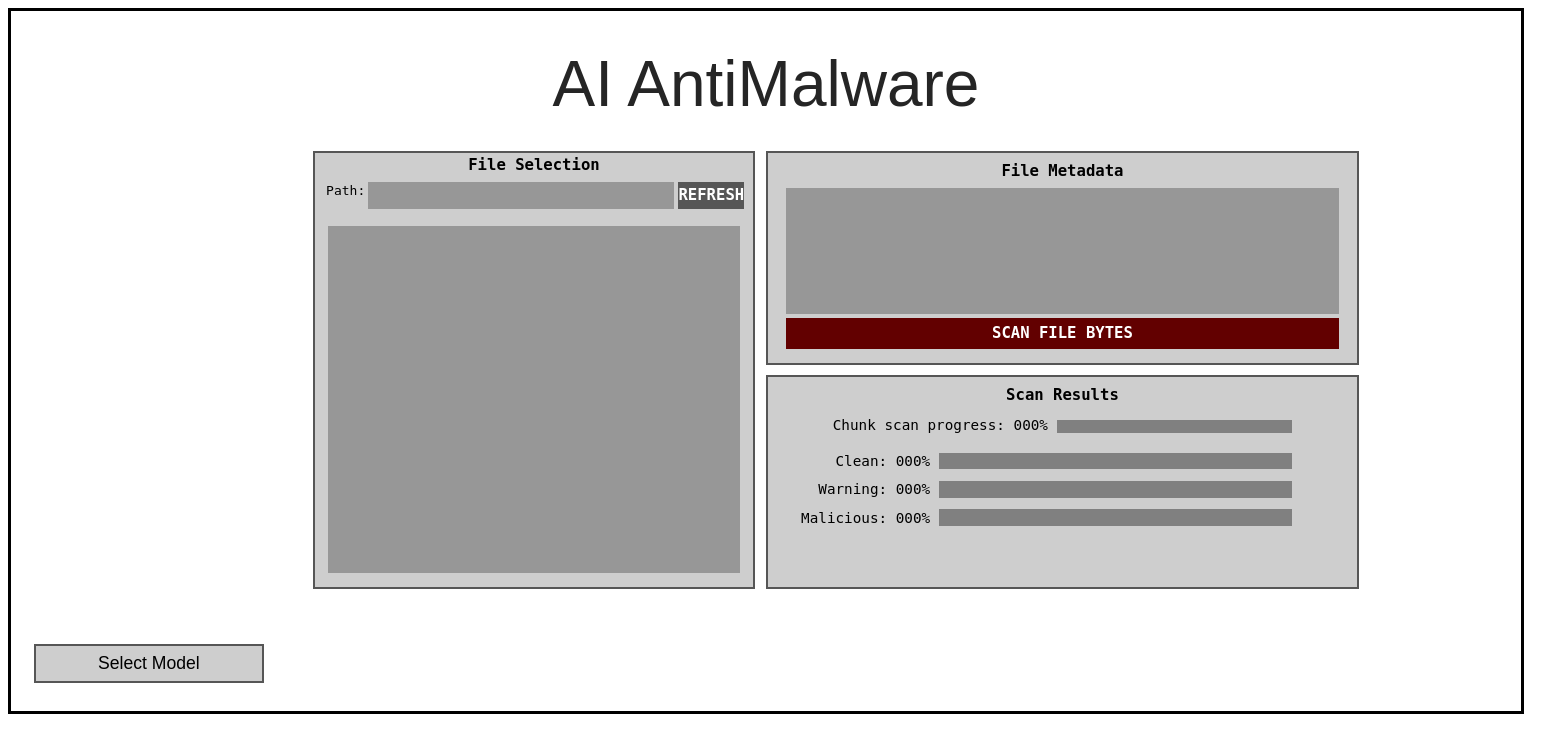
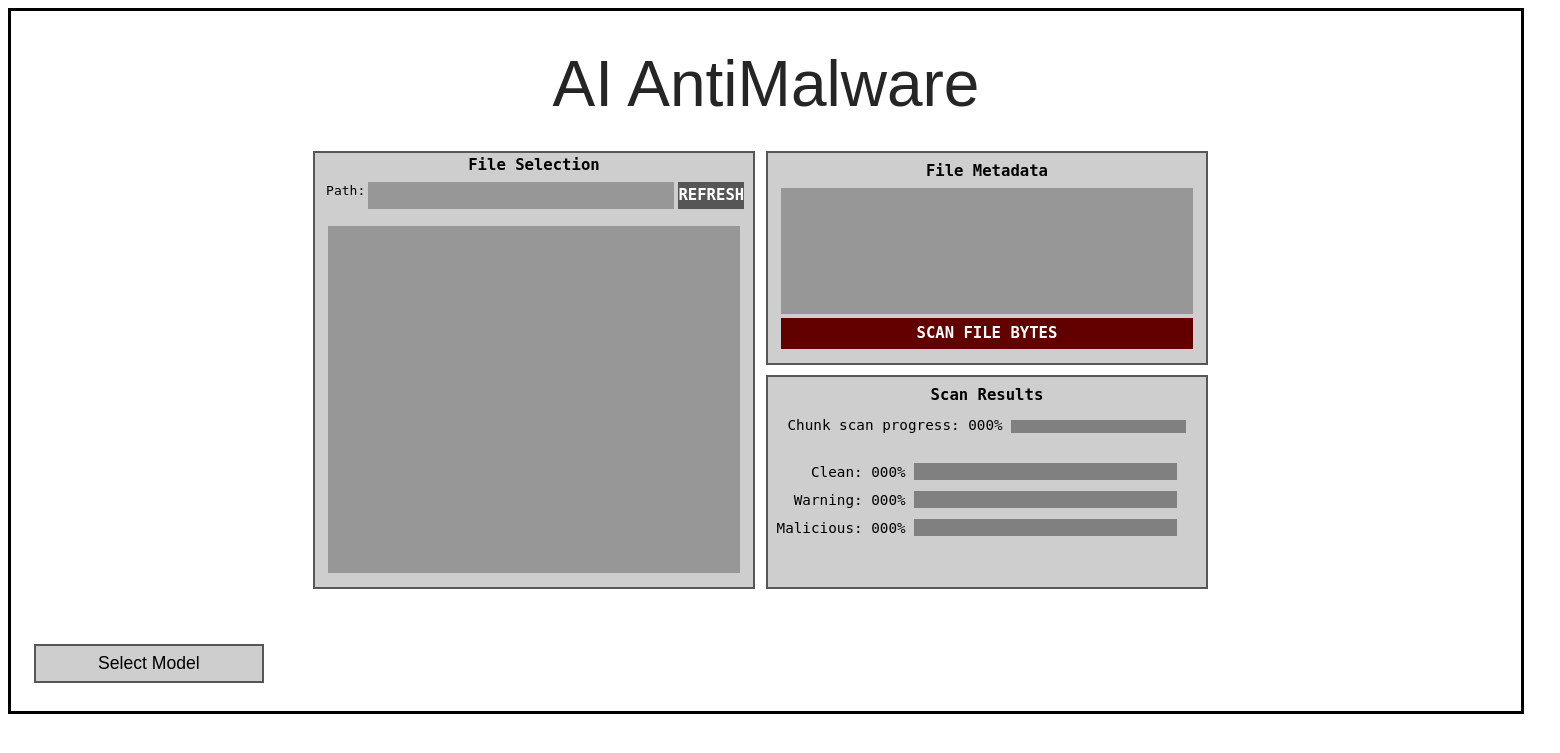
Before and after one commit to chriswee168/ai-file-scanner-app, a Django app: template server/main/templates/main/index.html in a window 1560 px wide. Shown: the top 753 px of the page. Run offline with Django 5.2, Linux system fonts and the light colour scheme; the template is opened without the code that fills it, so the values that code supplies are empty.

Commit message:
Resize div boxes for metadata and scan results

```diff
--- a/server/main/static/main/css/index.css
+++ b/server/main/static/main/css/index.css
@@ -149,7 +149,7 @@ label
 /* Box to display metadata of file. */
 #file-metadata
 {
-    width: 39%;
+    width: 29%;
     height: 30%;
     left: 50%;
     bottom: 60.5%;
@@ -195,7 +195,7 @@ label
 /* Box to display metadata of file. */
 #scan-results
 {
-    width: 39%;
+    width: 29%;
     height: 30%;
     left: 50%;
     top: 52%;
@@ -233,9 +233,10 @@ label
 #class-prog-bars-wrapper
 {
     text-align: right;
-    right: 11%;
+    right: 6.6%;
     position: relative;
     height: 10%;
+    top: 5%;
     line-height: 170%;
 }
 
```
